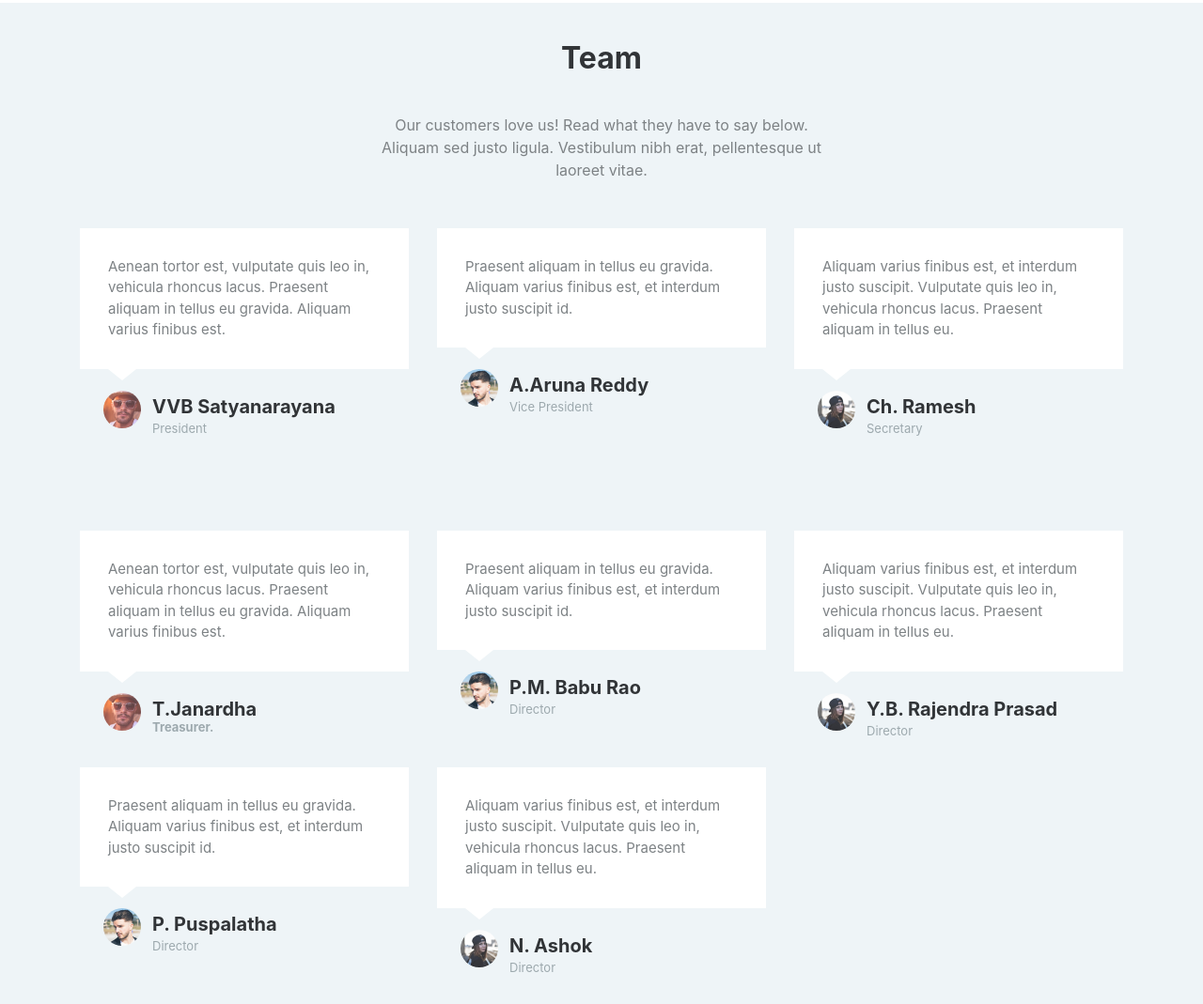
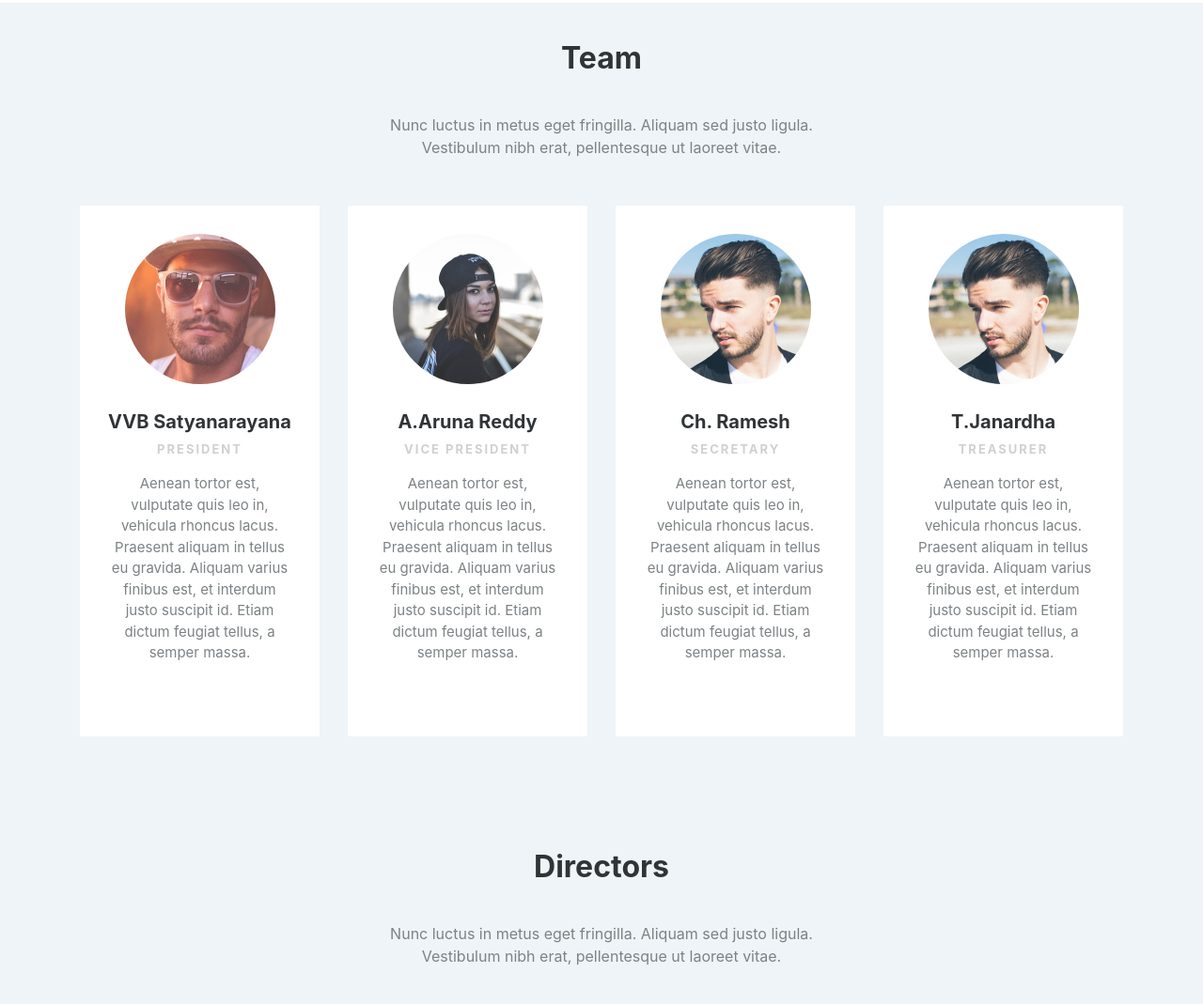
Before and after one commit to Bharathbrothers/socities, a plain HTML site: page team.html in a window 1280 px wide. Shown: the part 71-1140 px from the top of the page at 94% size. Drawn offline with Linux system fonts and the light colour scheme; files whose address does not match are found by name.

Commit message:
team update

```diff
--- a/team.html
+++ b/team.html
@@ -11,6 +11,8 @@
     <link rel="stylesheet" href="assets/css/Navigation-Clean.css">
     <link rel="stylesheet" href="assets/css/styles.css">
     <link rel="stylesheet" href="assets/css/Testimonials.css">
+    <link rel="stylesheet" href="assets/css/Team-Boxed.css">
+    <link rel="stylesheet" href="assets/css/Testimonials.css">
 </head>
 
 <body>
@@ -23,8 +25,14 @@
                         <li class="nav-item" role="presentation"><a class="nav-link" href="about.html">About</a></li>
                         <li class="nav-item" role="presentation"><a class="nav-link" href="team.html">Team</a></li>
 
-                        <li class="dropdown"><a class="dropdown-toggle nav-link dropdown-toggle" data-toggle="dropdown" aria-expanded="false" href="sports.html">Sports </a>
-                            <div class="dropdown-menu" role="menu"><a class="dropdown-item" role="presentation" href="sports.html">Carroms<a class="dropdown-item" role="presentation" href="sports1.html">Table tennis</a><a class="dropdown-item" role="presentation" href="sports2.html">Badminton</a></div>
+                        <li class="dropdown">
+                           <a class="dropdown-toggle nav-link dropdown-toggle" data-toggle="dropdown" aria-expanded="false" href="sports.html">Sports
+                           </a>
+                            <div class="dropdown-menu" role="menu">
+                                <a class="dropdown-item" role="presentation" href="sports.html">Carroms</a>
+                                <a class="dropdown-item" role="presentation" href="sports1.html">Table tennis</a>
+                                <a class="dropdown-item" role="presentation" href="sports2.html">Badminton</a>
+                                </div>
                         </li>
                         <li class="dropdown"><a class="dropdown-toggle nav-link dropdown-toggle" data-toggle="dropdown" aria-expanded="false" href="works.html">Works </a>
                             <div class="dropdown-menu" role="menu"><a class="dropdown-item" role="presentation" href="works.html">First Item</a><a class="dropdown-item" role="presentation" href="works.html">Second Item</a><a class="dropdown-item" role="presentation" href="works.html">Third Item</a></div>
@@ -35,90 +43,91 @@
             </div>
         </nav>
     </div>
-    <div class="testimonials-clean">
+    <div class="team-boxed">
         <div class="container">
             <div class="intro">
-                <h2 class="text-center">Team</h2>
-                <p class="text-center">Our customers love us! Read what they have to say below. Aliquam sed justo ligula. Vestibulum nibh erat, pellentesque ut laoreet vitae.</p>
+                <h2 class="text-center">Team </h2>
+                <p class="text-center">Nunc luctus in metus eget fringilla. Aliquam sed justo ligula. Vestibulum nibh erat, pellentesque ut laoreet vitae.</p>
             </div>
             <div class="row people">
-                <div class="col-md-6 col-lg-4 item">
-                    <div class="box">
-                        <p class="description">Aenean tortor est, vulputate quis leo in, vehicula rhoncus lacus. Praesent aliquam in tellus eu gravida. Aliquam varius finibus est.</p>
-                    </div>
-                    <div class="author"><img class="rounded-circle" src="assets/img/1.jpg">
+                <div class="col-md-3 col-lg-3 item">
+                    <div class="box"><img class="rounded-circle" src="assets/img/1.jpg">
                         <h5 class="name">VVB Satyanarayana</h5>
                         <p class="title">President</p>
+                        <p class="description">Aenean tortor est, vulputate quis leo in, vehicula rhoncus lacus. Praesent aliquam in tellus eu gravida. Aliquam varius finibus est, et interdum justo suscipit id. Etiam dictum feugiat tellus, a semper massa. </p>
+                        <div class="social"><a href="#"><i class="fa fa-facebook-official"></i></a><a href="#"><i class="fa fa-twitter"></i></a><a href="#"><i class="fa fa-instagram"></i></a></div>
                     </div>
                 </div>
-                <div class="col-md-6 col-lg-4 item">
-                    <div class="box">
-                        <p class="description">Praesent aliquam in tellus eu gravida. Aliquam varius finibus est, et interdum justo suscipit id.</p>
-                    </div>
-                    <div class="author"><img class="rounded-circle" src="assets/img/3.jpg">
+                <div class="col-md-3 col-lg-3 item">
+                    <div class="box"><img class="rounded-circle" src="assets/img/2.jpg">
                         <h5 class="name">A.Aruna Reddy</h5>
                         <p class="title">Vice President</p>
+                        <p class="description">Aenean tortor est, vulputate quis leo in, vehicula rhoncus lacus. Praesent aliquam in tellus eu gravida. Aliquam varius finibus est, et interdum justo suscipit id. Etiam dictum feugiat tellus, a semper massa. </p>
+                        <div class="social"><a href="#"><i class="fa fa-facebook-official"></i></a><a href="#"><i class="fa fa-twitter"></i></a><a href="#"><i class="fa fa-instagram"></i></a></div>
                     </div>
                 </div>
-                <div class="col-md-6 col-lg-4 item">
-                    <div class="box">
-                        <p class="description">Aliquam varius finibus est, et interdum justo suscipit. Vulputate quis leo in, vehicula rhoncus lacus. Praesent aliquam in tellus eu.</p>
-                    </div>
-                    <div class="author"><img class="rounded-circle" src="assets/img/2.jpg">
+                <div class="col-md-3 col-lg-3 item">
+                    <div class="box"><img class="rounded-circle" src="assets/img/3.jpg">
                         <h5 class="name">Ch. Ramesh</h5>
                         <p class="title">Secretary</p>
+                        <p class="description">Aenean tortor est, vulputate quis leo in, vehicula rhoncus lacus. Praesent aliquam in tellus eu gravida. Aliquam varius finibus est, et interdum justo suscipit id. Etiam dictum feugiat tellus, a semper massa. </p>
+                        <div class="social"><a href="#"><i class="fa fa-facebook-official"></i></a><a href="#"><i class="fa fa-twitter"></i></a><a href="#"><i class="fa fa-instagram"></i></a></div>
                     </div>
                 </div>
-            </div>
-            <div class="row people">
-                <div class="col-md-6 col-lg-4 item">
-                    <div class="box">
-                        <p class="description">Aenean tortor est, vulputate quis leo in, vehicula rhoncus lacus. Praesent aliquam in tellus eu gravida. Aliquam varius finibus est.</p>
-                    </div>
-                    <div class="author"><img class="rounded-circle" src="assets/img/1.jpg">
-                        <h5 class="name">T.Janardha</nh5>
-                        <p class="title">Treasurer.</p>
-                    </div>
-                </div>
-                <div class="col-md-6 col-lg-4 item">
-                    <div class="box">
-                        <p class="description">Praesent aliquam in tellus eu gravida. Aliquam varius finibus est, et interdum justo suscipit id.</p>
-                    </div>
-                    <div class="author"><img class="rounded-circle" src="assets/img/3.jpg">
-                        <h5 class="name">P.M. Babu Rao</h5>
-                        <p class="title">Director</p>
-                    </div>
-                </div>
-                <div class="col-md-6 col-lg-4 item">
-                    <div class="box">
-                        <p class="description">Aliquam varius finibus est, et interdum justo suscipit. Vulputate quis leo in, vehicula rhoncus lacus. Praesent aliquam in tellus eu.</p>
-                    </div>
-                    <div class="author"><img class="rounded-circle" src="assets/img/2.jpg">
-                        <h5 class="name">Y.B. Rajendra Prasad</h5>
-                        <p class="title">Director</p>
-                    </div>
-                </div>
-                 <div class="col-md-6 col-lg-4 item">
-                    <div class="box">
-                        <p class="description">Praesent aliquam in tellus eu gravida. Aliquam varius finibus est, et interdum justo suscipit id.</p>
-                    </div>
-                    <div class="author"><img class="rounded-circle" src="assets/img/3.jpg">
-                        <h5 class="name">P. Puspalatha</h5>
-                        <p class="title">Director</p>
-                    </div>
-                </div>
-                <div class="col-md-6 col-lg-4 item">
-                    <div class="box">
-                        <p class="description">Aliquam varius finibus est, et interdum justo suscipit. Vulputate quis leo in, vehicula rhoncus lacus. Praesent aliquam in tellus eu.</p>
-                    </div>
-                    <div class="author"><img class="rounded-circle" src="assets/img/2.jpg">
-                        <h5 class="name">N. Ashok</h5>
-                        <p class="title">Director</p>
+                <div class="col-md-3 col-lg-3 item">
+                    <div class="box"><img class="rounded-circle" src="assets/img/3.jpg">
+                        <h5 class="name">T.Janardha</h5>
+                        <p class="title">Treasurer</p>
+                        <p class="description">Aenean tortor est, vulputate quis leo in, vehicula rhoncus lacus. Praesent aliquam in tellus eu gravida. Aliquam varius finibus est, et interdum justo suscipit id. Etiam dictum feugiat tellus, a semper massa. </p>
+                        <div class="social"><a href="#"><i class="fa fa-facebook-official"></i></a><a href="#"><i class="fa fa-twitter"></i></a><a href="#"><i class="fa fa-instagram"></i></a></div>
                     </div>
                 </div>
             </div>
         </div>
     </div>
+     <div class="team-boxed">
+        <div class="container">
+            <div class="intro">
+                <h2 class="text-center">Directors </h2>
+                <p class="text-center">Nunc luctus in metus eget fringilla. Aliquam sed justo ligula. Vestibulum nibh erat, pellentesque ut laoreet vitae.</p>
+            </div>
+            <div class="row people">
+                <div class="col-md-3 col-lg-3 item">
+                    <div class="box"><img class="rounded-circle" src="assets/img/1.jpg">
+                        <h5 class="name">P.M. Babu Rao</h5>
+                        <p class="title">Director</p>
+                        <p class="description">Aenean tortor est, vulputate quis leo in, vehicula rhoncus lacus. Praesent aliquam in tellus eu gravida. Aliquam varius finibus est, et interdum justo suscipit id. Etiam dictum feugiat tellus, a semper massa. </p>
+                        <div class="social"><a href="#"><i class="fa fa-facebook-official"></i></a><a href="#"><i class="fa fa-twitter"></i></a><a href="#"><i class="fa fa-instagram"></i></a></div>
+                    </div>
+                </div>
+                <div class="col-md-3 col-lg-3 item">
+                    <div class="box"><img class="rounded-circle" src="assets/img/2.jpg">
+                        <h5 class="name">Y.B. Rajendra Prasad</h5>
+                        <p class="title">Director</p>
+                        <p class="description">Aenean tortor est, vulputate quis leo in, vehicula rhoncus lacus. Praesent aliquam in tellus eu gravida. Aliquam varius finibus est, et interdum justo suscipit id. Etiam dictum feugiat tellus, a semper massa. </p>
+                        <div class="social"><a href="#"><i class="fa fa-facebook-official"></i></a><a href="#"><i class="fa fa-twitter"></i></a><a href="#"><i class="fa fa-instagram"></i></a></div>
+                    </div>
+                </div>
+                <div class="col-md-3 col-lg-3 item">
+                    <div class="box"><img class="rounded-circle" src="assets/img/3.jpg">
+                        <h5 class="name">P. Puspalatha</h5>
+                        <p class="title">Director</p>
+                        <p class="description">Aenean tortor est, vulputate quis leo in, vehicula rhoncus lacus. Praesent aliquam in tellus eu gravida. Aliquam varius finibus est, et interdum justo suscipit id. Etiam dictum feugiat tellus, a semper massa. </p>
+                        <div class="social"><a href="#"><i class="fa fa-facebook-official"></i></a><a href="#"><i class="fa fa-twitter"></i></a><a href="#"><i class="fa fa-instagram"></i></a></div>
+                    </div>
+                </div>
+                <div class="col-md-3 col-lg-3 item">
+                    <div class="box"><img class="rounded-circle" src="assets/img/3.jpg">
+                        <h5 class="name">N. Ashok</h5>
+                        <p class="title">Director</p>
+                        <p class="description">Aenean tortor est, vulputate quis leo in, vehicula rhoncus lacus. Praesent aliquam in tellus eu gravida. Aliquam varius finibus est, et interdum justo suscipit id. Etiam dictum feugiat tellus, a semper massa. </p>
+                        <div class="social"><a href="#"><i class="fa fa-facebook-official"></i></a><a href="#"><i class="fa fa-twitter"></i></a><a href="#"><i class="fa fa-instagram"></i></a></div>
+                    </div>
+                </div>
+            </div>
+        </div>
+    </div>
+
     <div class="footer-dark">
         <footer>
             <div class="container">
```
